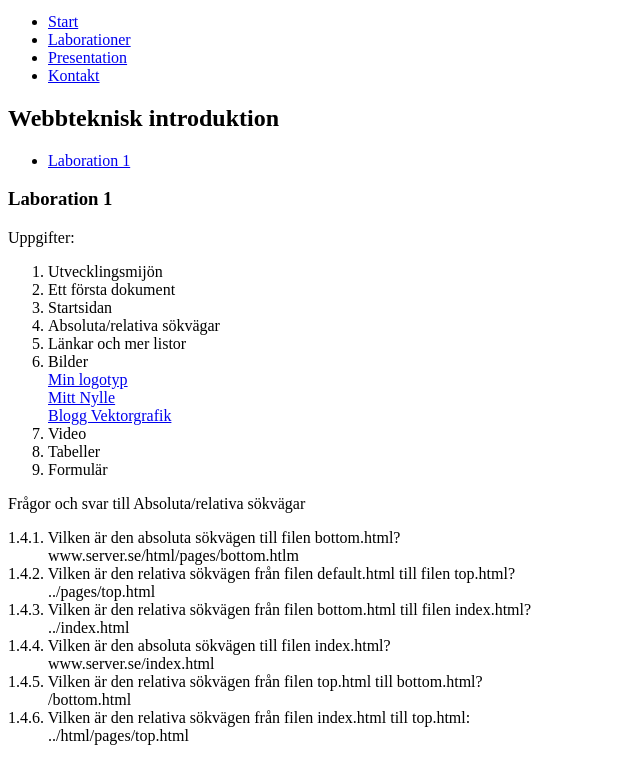
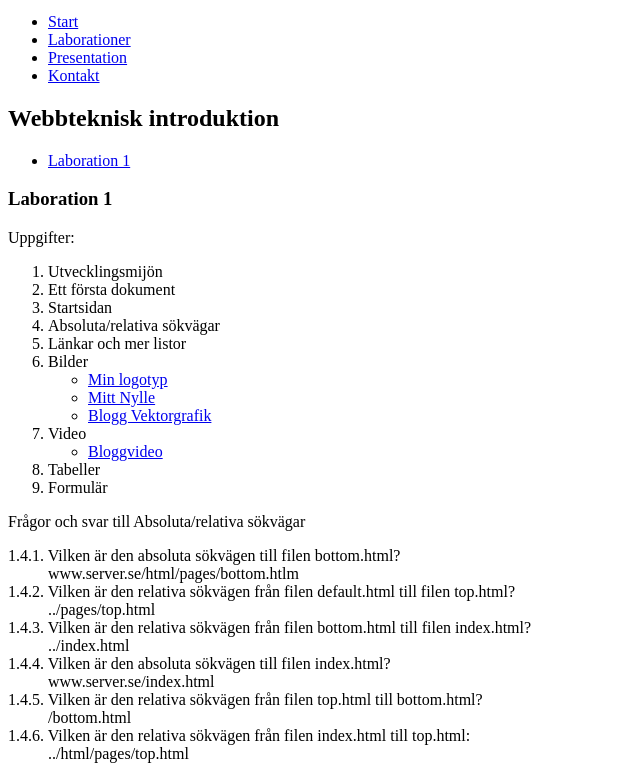
Before and after one commit to ao222qc/ao222qc_1IK415, a plain HTML site: page pages/laborationer.html in a window 1280 px wide. Shown: the part 101-880 px from the top of the page, without its empty margins (0-640 px from the left). Drawn offline with Linux system fonts and the light colour scheme.

Commit message:
Video added and anchor linked to

```diff
--- a/pages/laborationer.html
+++ b/pages/laborationer.html
@@ -15,9 +15,9 @@
     </ul>
 <h2>Webbteknisk introduktion</h2>
 <ul>
-<li><A HREF="#Laboration 1">Laboration 1</a></li>
+<li><A HREF="#Laboration1">Laboration 1</a></li>
 </ul>
-<A NAME="Laboration 1"></A>
+<A NAME="Laboration1"></A>
 <h3>Laboration 1</h3>
 <p>Uppgifter:</p>
 <ol>
@@ -26,11 +26,18 @@
     <li>Startsidan</li>
     <li>Absoluta/relativa sökvägar</li>
     <li>Länkar och mer listor</li>
-    <li>Bilder</li>
-    <a href="../pics/loga.png">Min logotyp</a></br>
-    <A HREF="/pages/presentation.html#MittNylle">Mitt Nylle</A></br>
-    <a HREF="../index.html#vektorgrafik">Blogg Vektorgrafik</a>
-    <li>Video</li>
+    <li>Bilder
+    <ul>
+    <li><a href="../pics/loga.png">Min logotyp</a></li>
+    <li><A HREF="/pages/presentation.html#MittNylle">Mitt Nylle</A></li>
+    <li><a HREF="../index.html#vektorgrafik">Blogg Vektorgrafik</a></li>
+    </ul>
+    </li>
+    <li>Video
+    <ul>
+    <li><a href="../index.html#video">Bloggvideo</a></li>
+    </ul>
+    </li>
     <li>Tabeller</li>
     <li>Formulär</li>
 </ol>
```
Also changed, not shown: index.html (+7 -2 lines), pages/presentation.html (+1 -1 lines).
